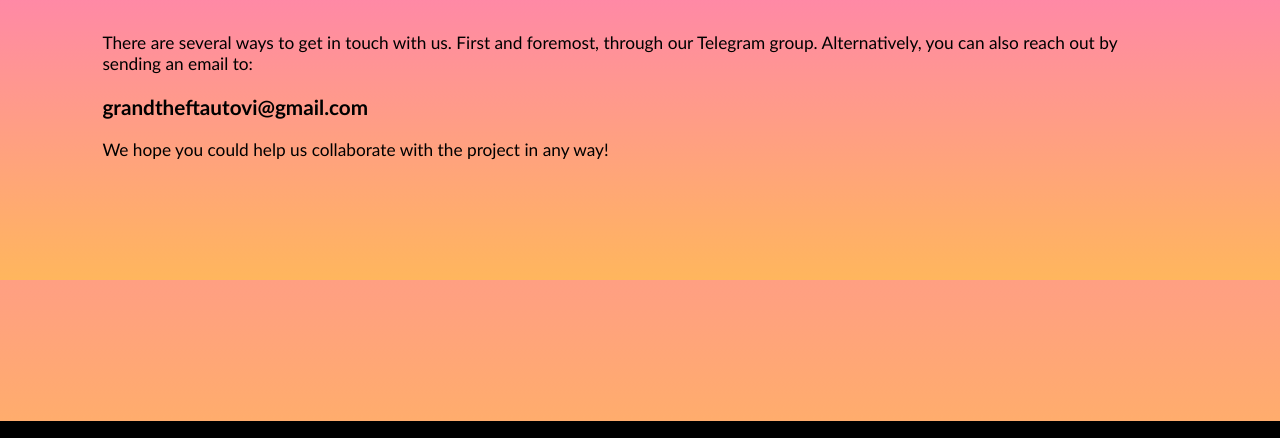
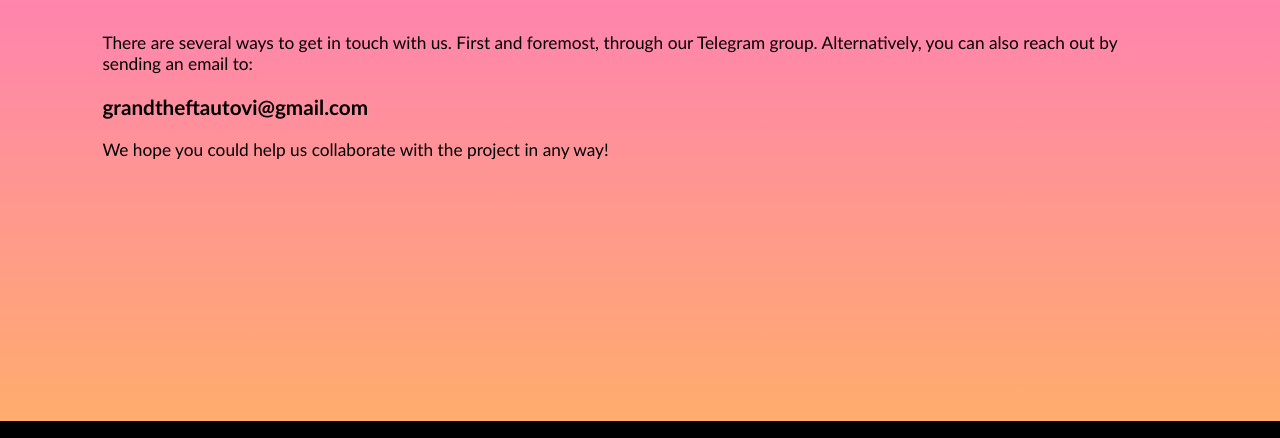
Before and after one commit to GTAVIToken/GTAVIToken, a plain HTML site: page contact.html in a window 1280 px wide. Shown: the part 279-717 px from the top of the page. Drawn offline with nearby package versions, Linux system fonts and the light colour scheme.

Commit message:
Update contact_style.css

```diff
--- a/contact_style.css
+++ b/contact_style.css
@@ -118,8 +118,6 @@ main {
     max-width: 1100px;
     margin: 0 auto;
     padding: 8%;
-    background: linear-gradient(180deg, #ff69da, #ffb65d);
-
 }
 
 .parrafo {
```
